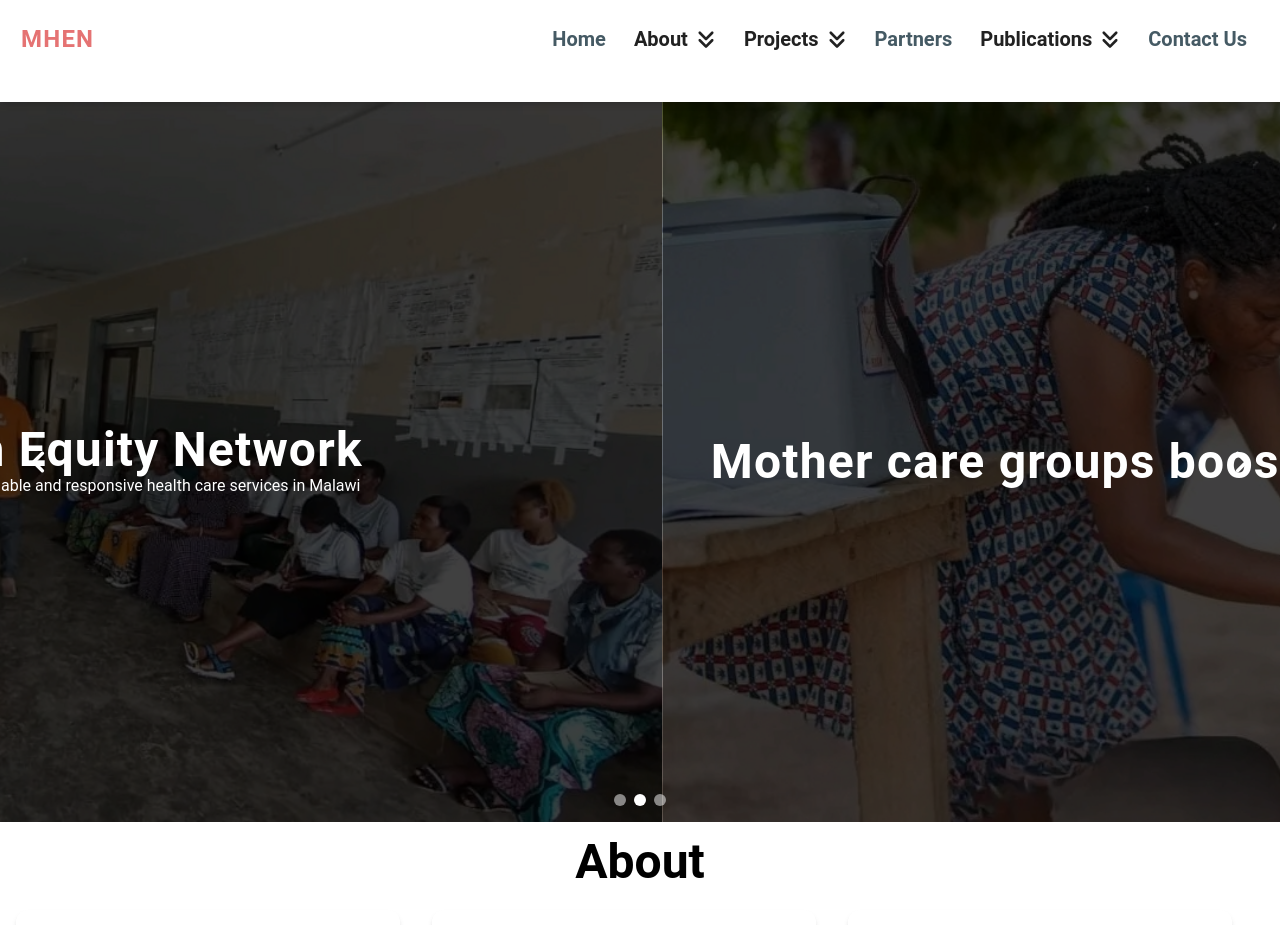
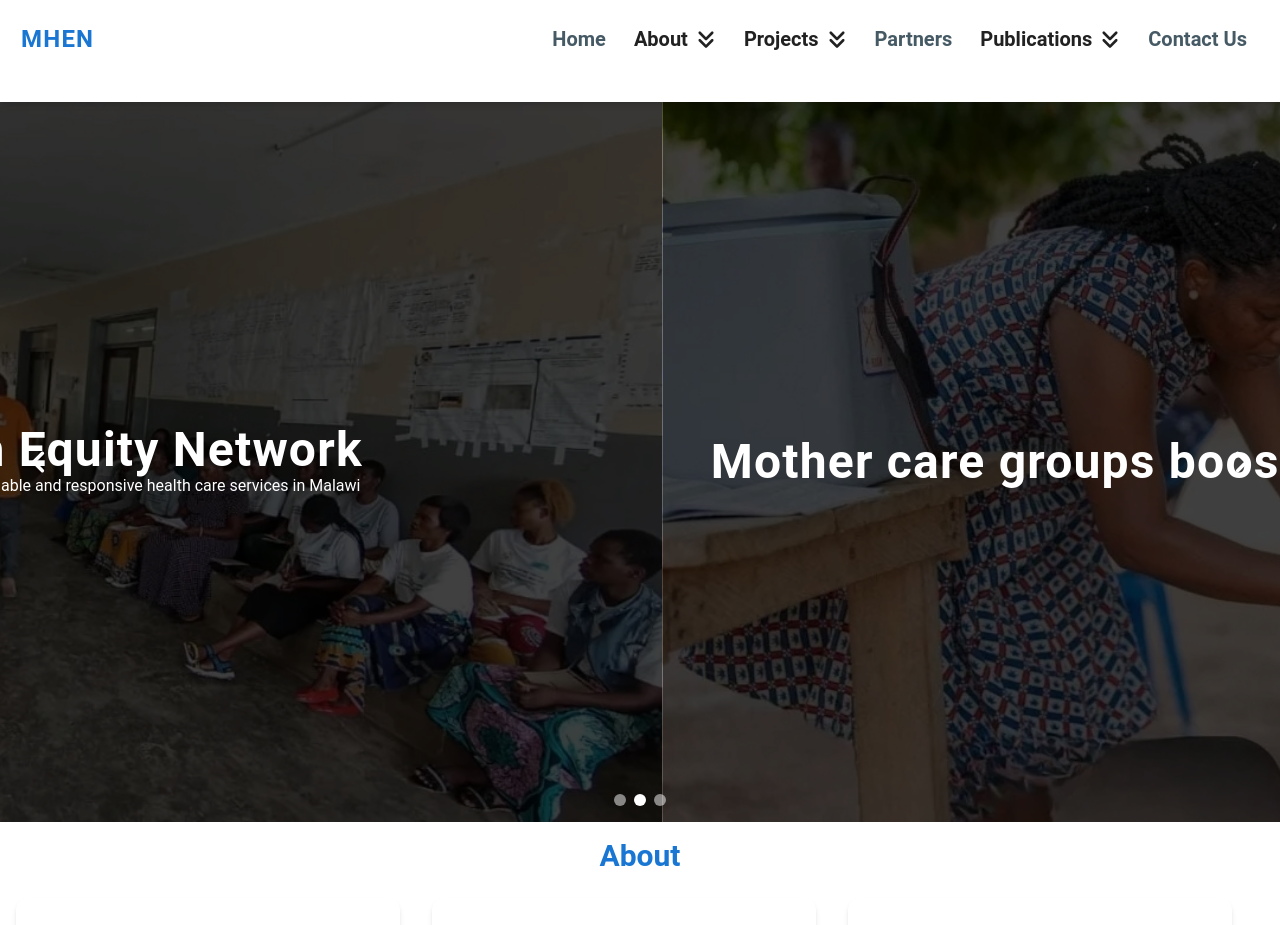
Before and after one commit to Risetech4drew/MHEN-project, a React (Vite) app: page / in a window 1280 px wide. Shown: the top 925 px of the page. Built offline with nearby package versions, Linux system fonts and the light colour scheme.

Commit message:
changed logo text color

```diff
--- a/src/components/Navbar.jsx
+++ b/src/components/Navbar.jsx
@@ -218,7 +218,7 @@ function NavigationBar() {
   return (
     <Navbar className="sticky top-0 z-10 max-w-full px-4 py-2 mb-0 rounded-none">
       <div className="flex items-center justify-between text-blue-gray-900">
-        <NavLink className=" text-red-300 text-xl font-bold tracking-wider md:text-2xl lg:mb-6 lg:mt-0 lg:p-1">
+        <NavLink className=" text-blue-700 text-xl font-bold tracking-wider md:text-2xl lg:mb-6 lg:mt-0 lg:p-1">
           MHEN
         </NavLink>
         <div className="hidden lg:block">
--- a/src/pages/home/components/About.jsx
+++ b/src/pages/home/components/About.jsx
@@ -32,7 +32,7 @@ const cardDetails = [
 function About() {
   return (
     <div className="mt-4 px-4">
-      <h1 className="text-5xl text-black-700 text-center font-bold">About</h1>
+      <h1 className="text-3xl text-blue-700 text-center font-bold">About</h1>
       <div className="flex flex-wrap gap-8">
         {cardDetails.map((item, index) => (
           <Card key={index} className="mt-6 w-96">
```
